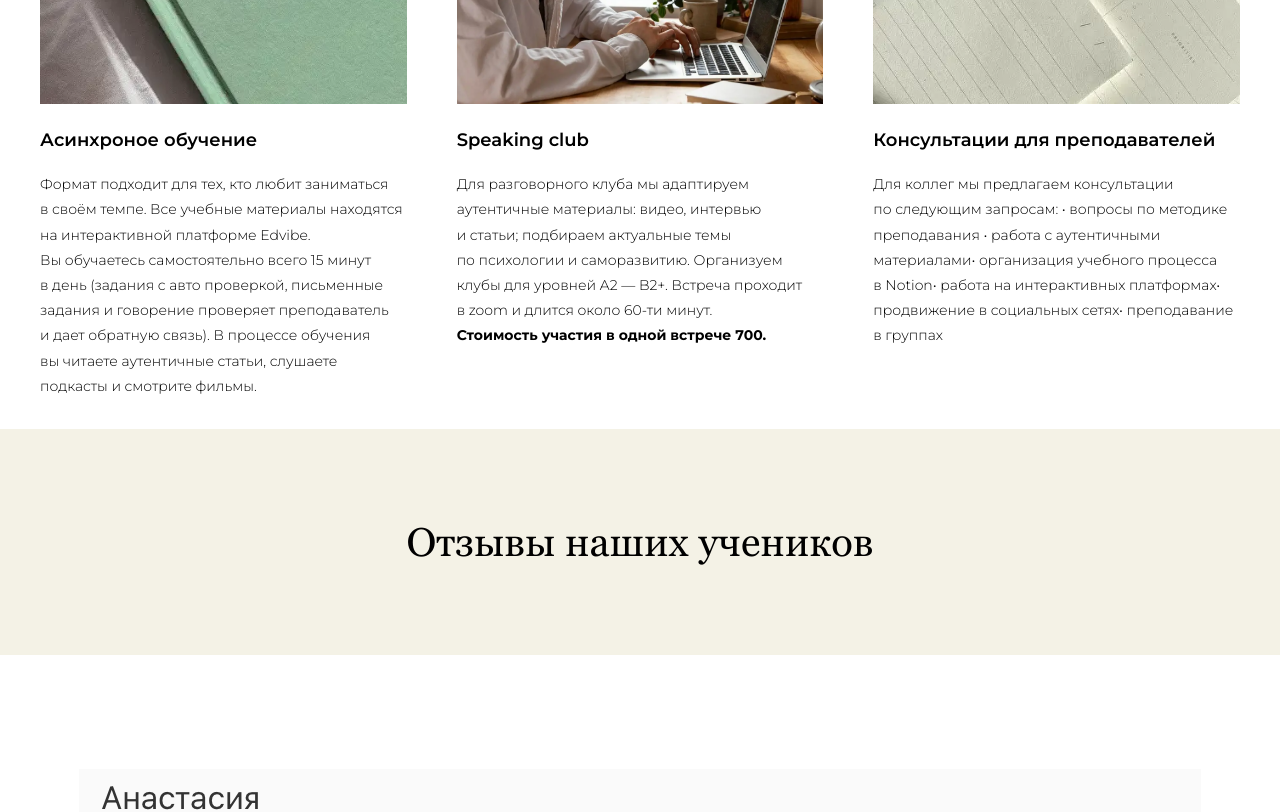
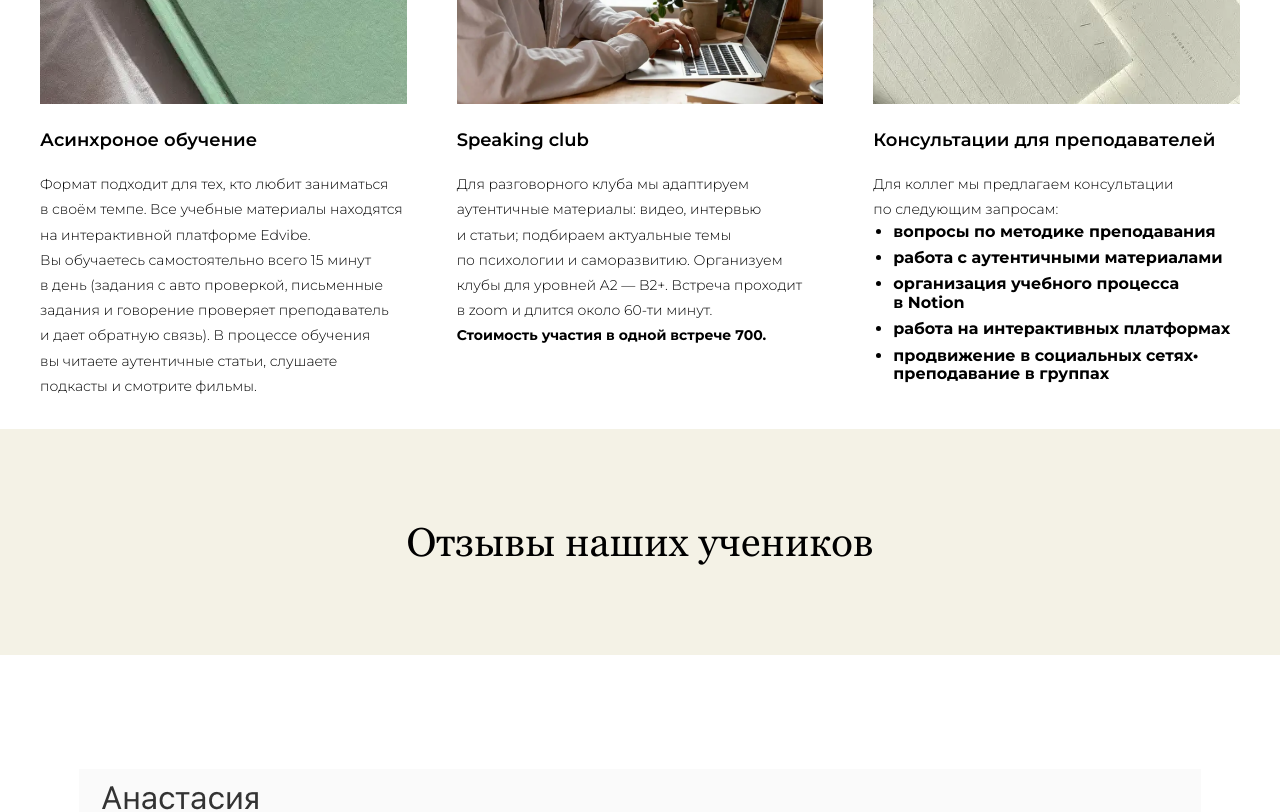
Before and after one commit to Daniil-Fox/mind-school, a website: page docs/index.html in a window 1280 px wide. Shown: the part 3600-4412 px from the top of the page. Drawn offline with Linux system fonts and the light colour scheme.

Commit message:
fixed some

```diff
--- a/docs/index.html
+++ b/docs/index.html
@@ -352,9 +352,15 @@
       <div class="course__content">
         <h6 class="course__title">Консультации для преподавателей</h6>
         <p class="course__desc">
-          Для коллег мы предлагаем консультации по следующим запросам: • вопросы по методике преподавания • работа c
-          аутентичными материалами• организация учебного процесса в Notion• работа на интерактивных платформах•
-          продвижение в социальных сетях• преподавание в группах
+          Для коллег мы предлагаем консультации по следующим запросам:
+        <ul>
+          <li><b>вопросы по методике преподавания</b></li>
+          <li><b>работа c аутентичными материалами</b></li>
+          <li><b>организация учебного процесса в Notion</b></li>
+          <li><b>работа на интерактивных платформах</b></li>
+          <li><b>продвижение в социальных сетях• преподавание в группах</b></li>
+        </ul>
+
         </p>
       </div>
     </article>
--- a/src/scss/components/_courses.scss
+++ b/src/scss/components/_courses.scss
@@ -63,6 +63,19 @@
     font-weight: 600;
   }
 
+  &__content {
+    ul {
+      margin: 0;
+      padding-left: 20px;
+
+      li {
+        &:not(:last-child) {
+          margin-bottom: 8px;
+        }
+      }
+    }
+  }
+
   &__desc {
     margin: 0;
     font-size: 14px;
```
Also changed, not shown: src/partials/courses.html (+9 -3 lines), docs/css/main.css, 1 other file.
